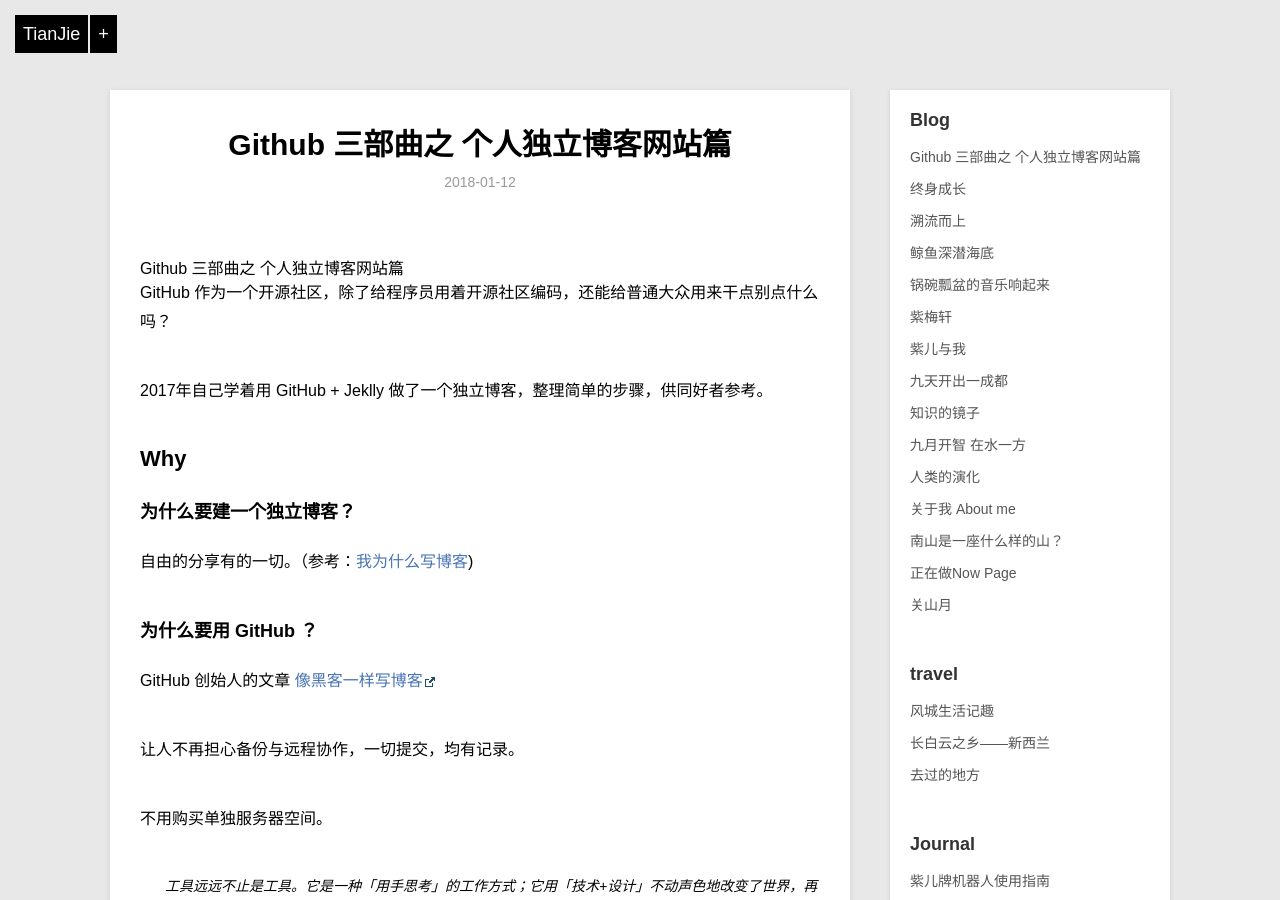
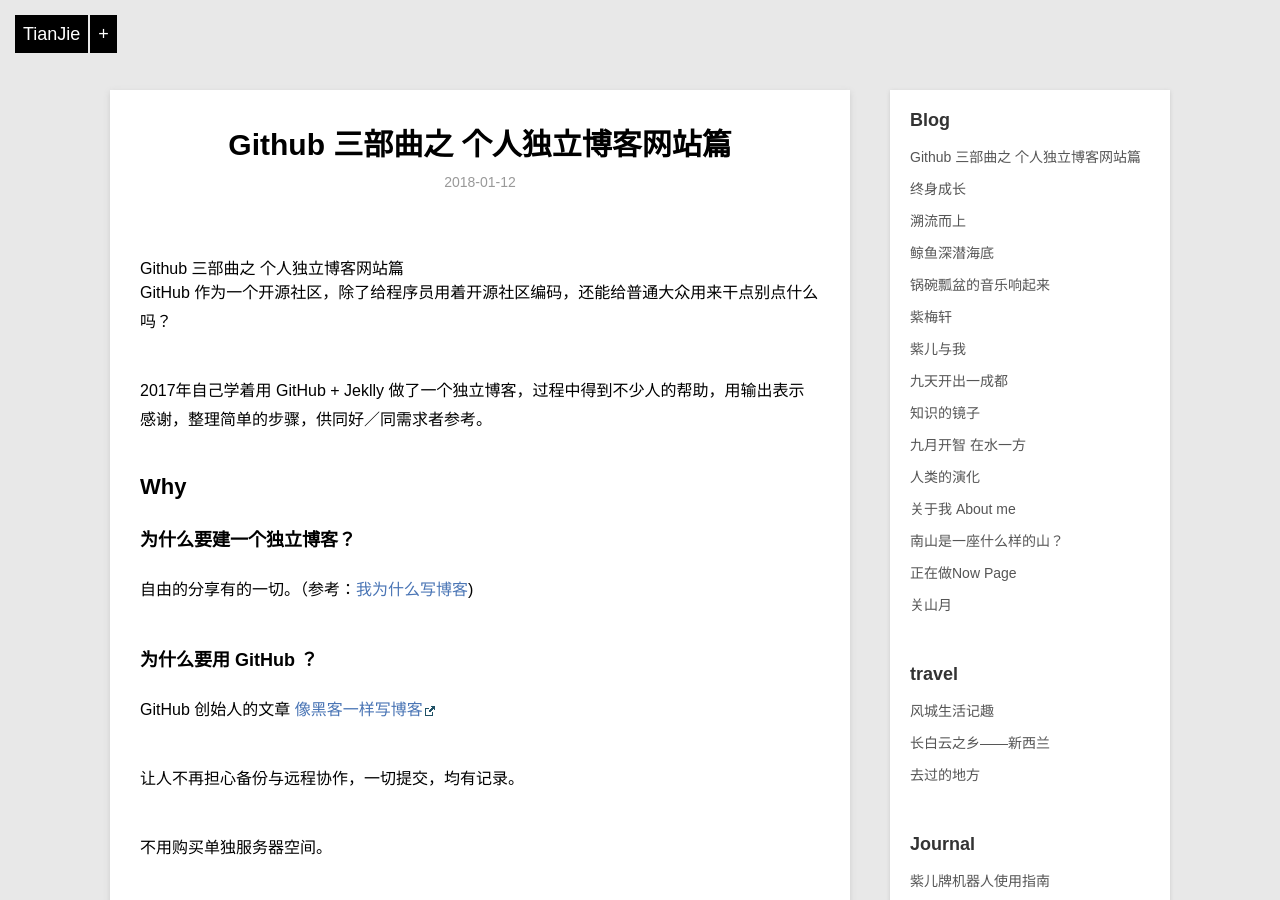
Before and after one commit to violettianjie/violettianjie.github.io, a Jekyll site: the page built from _posts/blog/2018-01-12-GitHubBlog.md, in a window 1280 px wide and 900 px high. Built offline with Jekyll 4.4.1, drawn with Linux system fonts in a browser that asks for light colours; comment, search, counter and statistics services are not loaded.

Commit message:
Update 2018-01-12-GitHubBlog.md

```diff
--- a/_posts/blog/2018-01-12-GitHubBlog.md
+++ b/_posts/blog/2018-01-12-GitHubBlog.md
@@ -9,7 +9,7 @@ category: blog
 
 GitHub 作为一个开源社区，除了给程序员用着开源社区编码，还能给普通大众用来干点别点什么吗？
 
-2017年自己学着用 GitHub + Jeklly 做了一个独立博客，整理简单的步骤，供同好者参考。
+2017年自己学着用 GitHub + Jeklly 做了一个独立博客，过程中得到不少人的帮助，用输出表示感谢，整理简单的步骤，供同好／同需求者参考。
 
 ## Why
 
```
